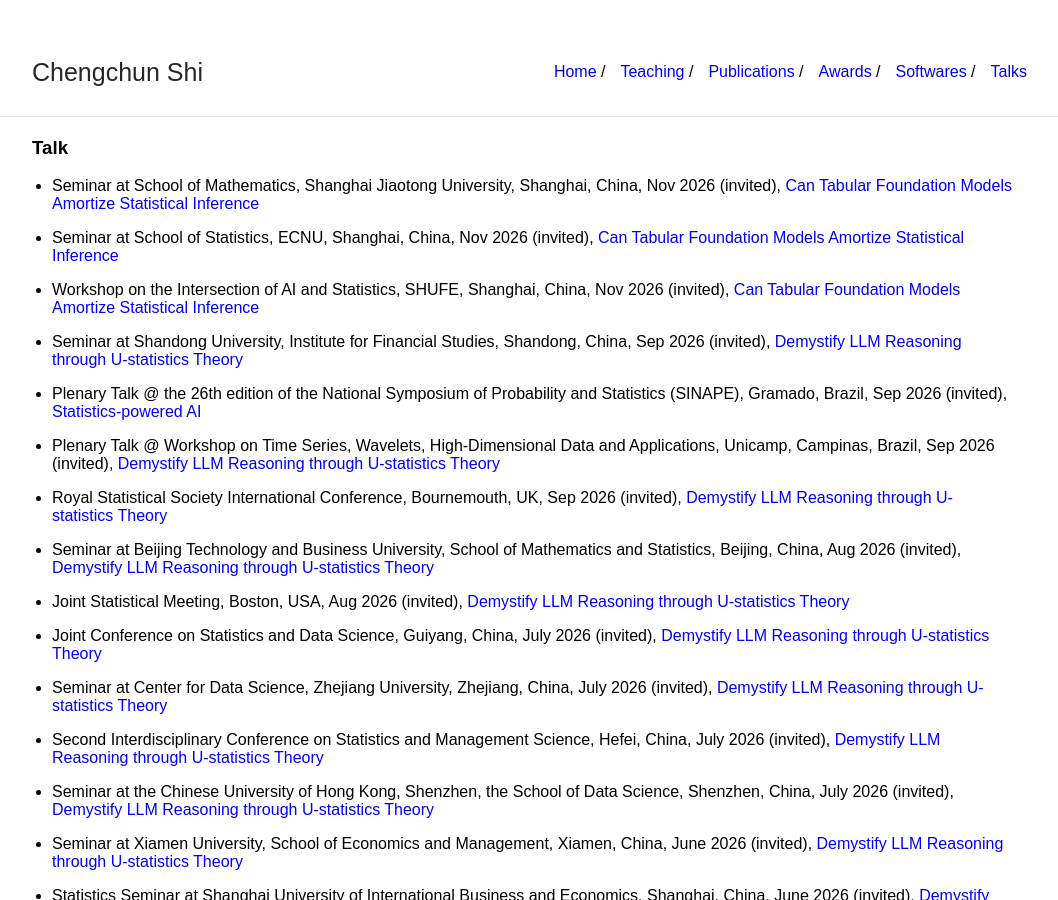
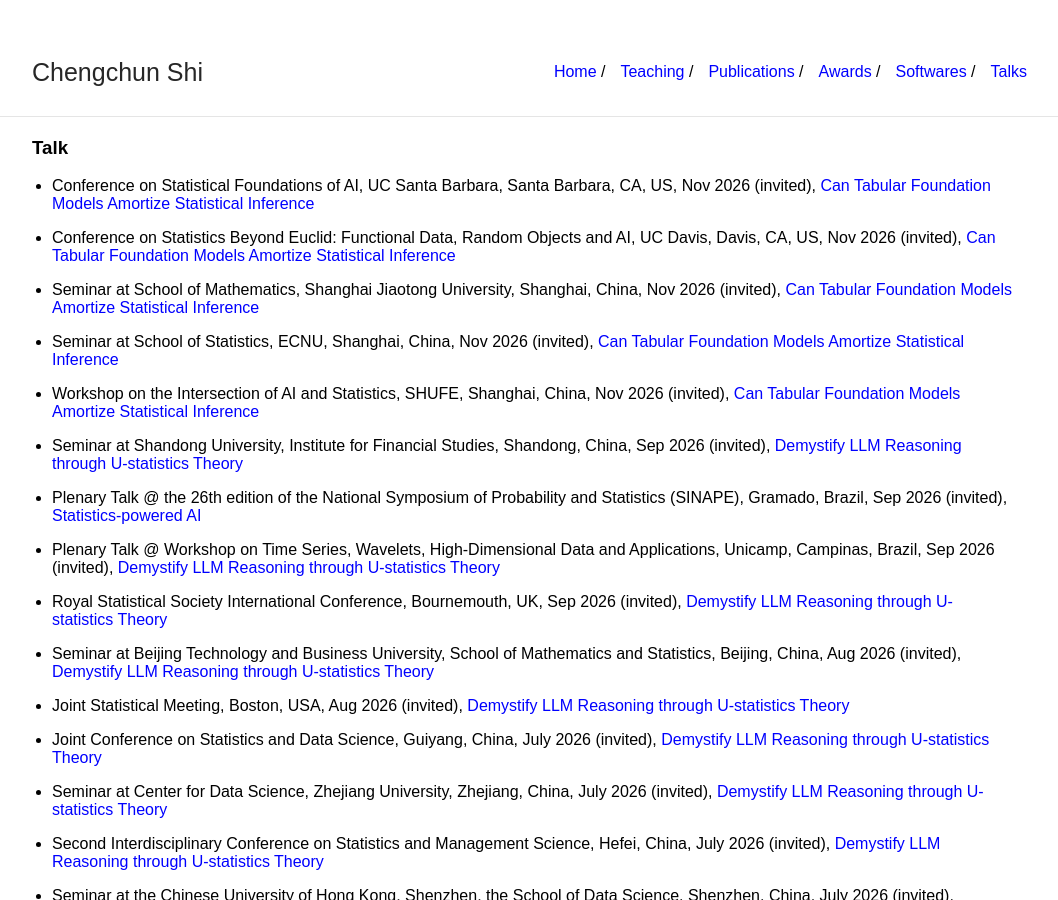
Before and after one commit to callmespring/callmespring.github.io, a Jekyll site: the page built from talk.md, in a window 1280 px wide and 900 px high. Shown: the whole window, without its empty margins (108-1166 px from the left). Built offline with Jekyll 4.4.1, drawn with Linux system fonts in a browser that asks for light colours.

Commit message:
Update talk.md

```diff
--- a/talk.md
+++ b/talk.md
@@ -4,6 +4,10 @@ title: Talk
 ---
 
 ### Talk
+
+* Conference on Statistical Foundations of AI, UC Santa Barbara, Santa Barbara, CA, US, Nov 2026 (invited), [Can Tabular Foundation Models Amortize Statistical Inference](https://kaiye.noncollapse.com/kai-talks/TabCon/#/1)
+
+* Conference on Statistics Beyond Euclid: Functional Data, Random Objects and AI, UC Davis, Davis, CA, US, Nov 2026 (invited), [Can Tabular Foundation Models Amortize Statistical Inference](https://kaiye.noncollapse.com/kai-talks/TabCon/#/1)
 
 * Seminar at School of Mathematics, Shanghai Jiaotong University, Shanghai, China, Nov 2026 (invited), [Can Tabular Foundation Models Amortize Statistical Inference](https://kaiye.noncollapse.com/kai-talks/TabCon/#/1)
 
```
